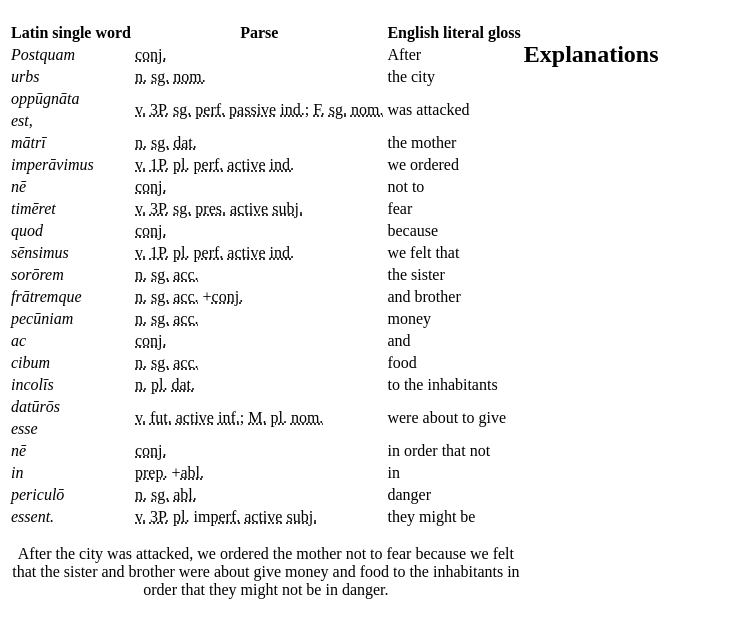
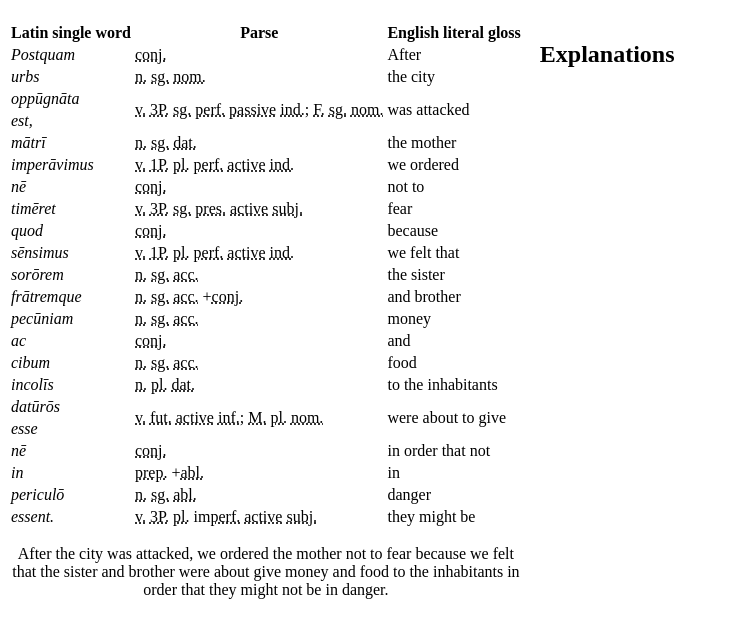
Before and after one commit to Kenny2github/LAT101, a plain HTML site: page index.html in a window 1280 px wide. Shown: the part 67-704 px from the top of the page, without its empty margins (0-729 px from the left). Drawn offline with Linux system fonts and the light colour scheme.

Commit message:
Add column gap

```diff
--- a/index.css
+++ b/index.css
@@ -5,6 +5,7 @@ body {
 		"gloss explanations";
 	grid-template-columns: max-content 1fr;
 	grid-template-rows: min-content 1fr;
+	column-gap: 1rem;
 }
 
 h1 {
```
